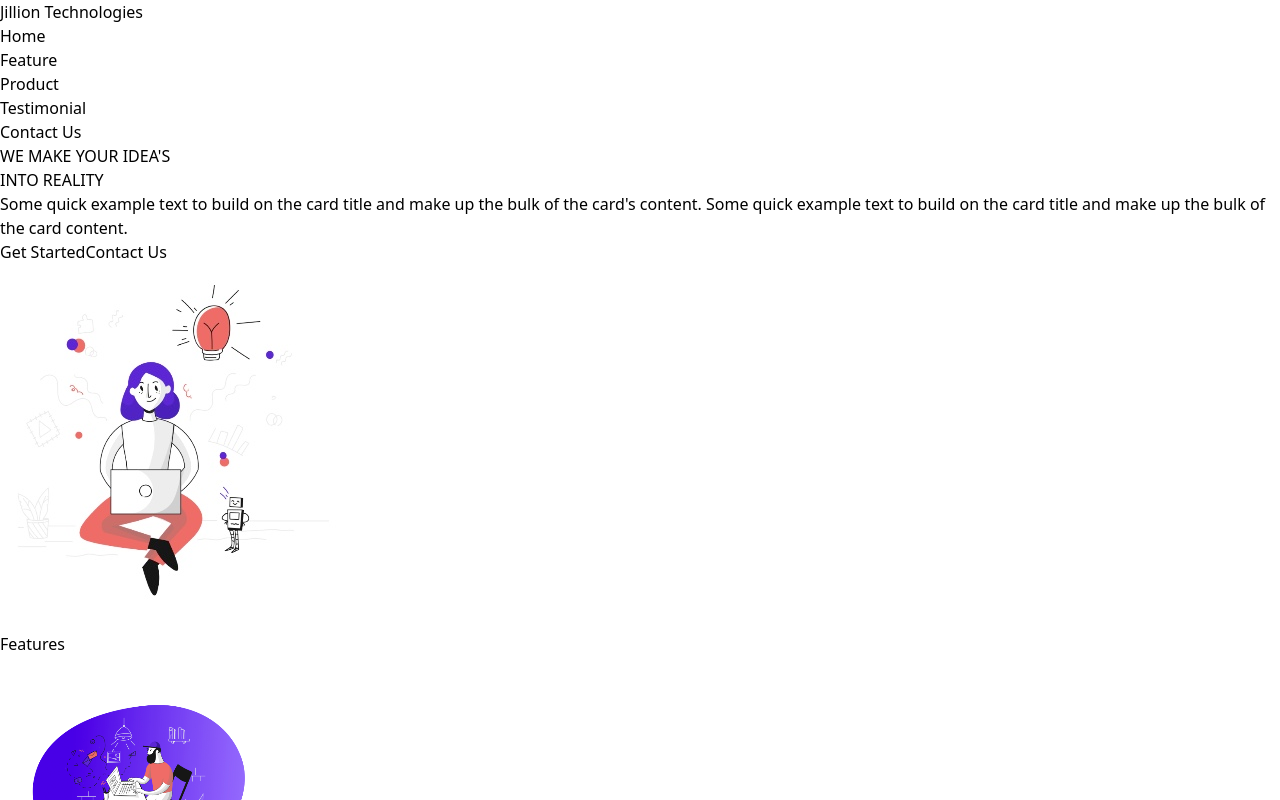
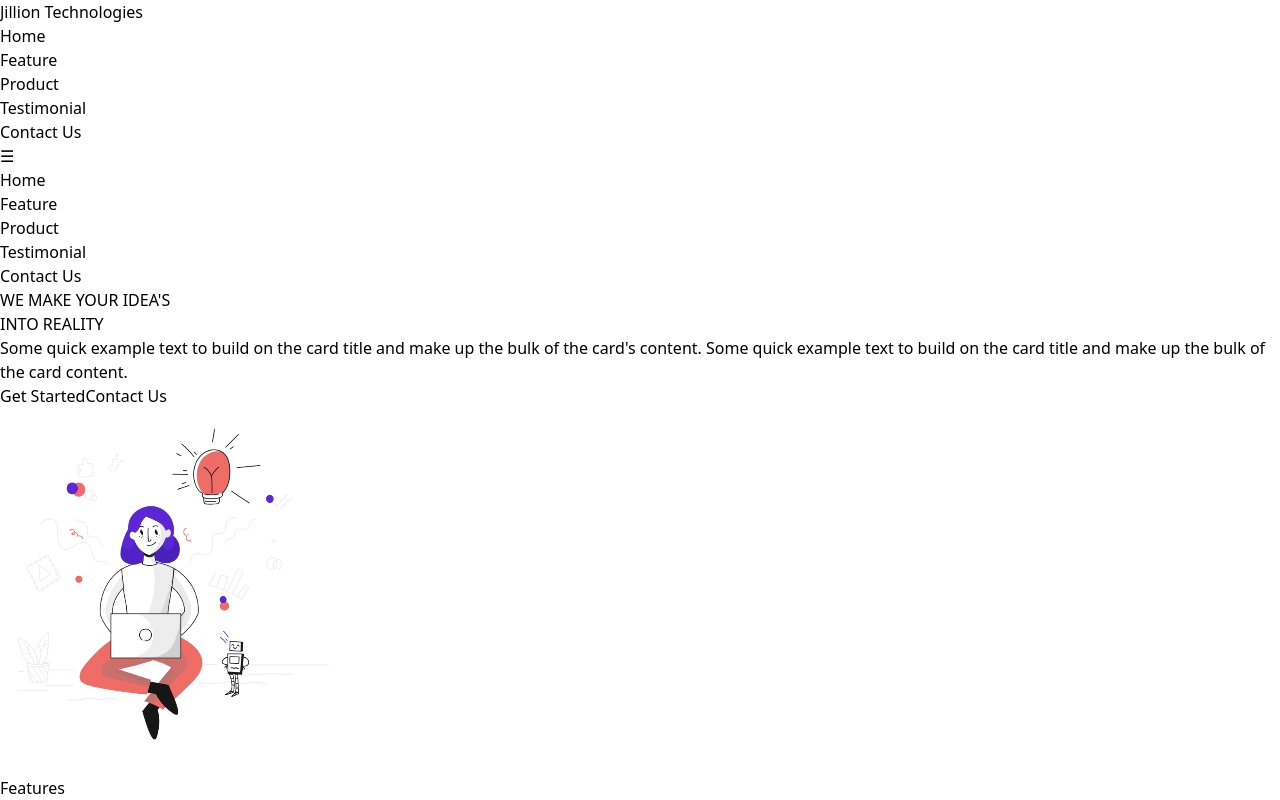
Before and after one commit to Anubhav-bhatt/Test_Project, a React (Vite) app: page / in a window 1280 px wide. Shown: the top 800 px of the page. Built offline with nearby package versions, Linux system fonts and the light colour scheme.

Commit message:
Update Navbar.jsx

```diff
--- a/src/components/Navbar.jsx
+++ b/src/components/Navbar.jsx
@@ -1,12 +1,27 @@
-import React, { useState } from "react";
+import React from "react";
 
 const Navbar = () => {
-
     return (
-        <nav className="bg-white p-10">
+        <nav className="bg-white p-6 md:p-10">
             <div className="flex items-center justify-between">
-                <div className="text-xl text-purple-700 px-12">Jillion Technologies</div>
-                <ul className="flex space-x-6 text-purple-700">
+                <div className="text-xl text-purple-700 px-4 md:px-12">Jillion Technologies</div>
+                <div className="hidden md:flex">
+                    <ul className="flex space-x-6 text-purple-700">
+                        <li>Home</li>
+                        <li>Feature</li>
+                        <li>Product</li>
+                        <li>Testimonial</li>
+                        <li>Contact Us</li>
+                    </ul>
+                </div>
+                <div className="md:hidden">
+                    <button className="text-purple-700 focus:outline-none">
+                        ☰
+                    </button>
+                </div>
+            </div>
+            <div className="md:hidden mt-4">
+                <ul className="flex flex-col space-y-4 text-purple-700">
                     <li>Home</li>
                     <li>Feature</li>
                     <li>Product</li>
```
